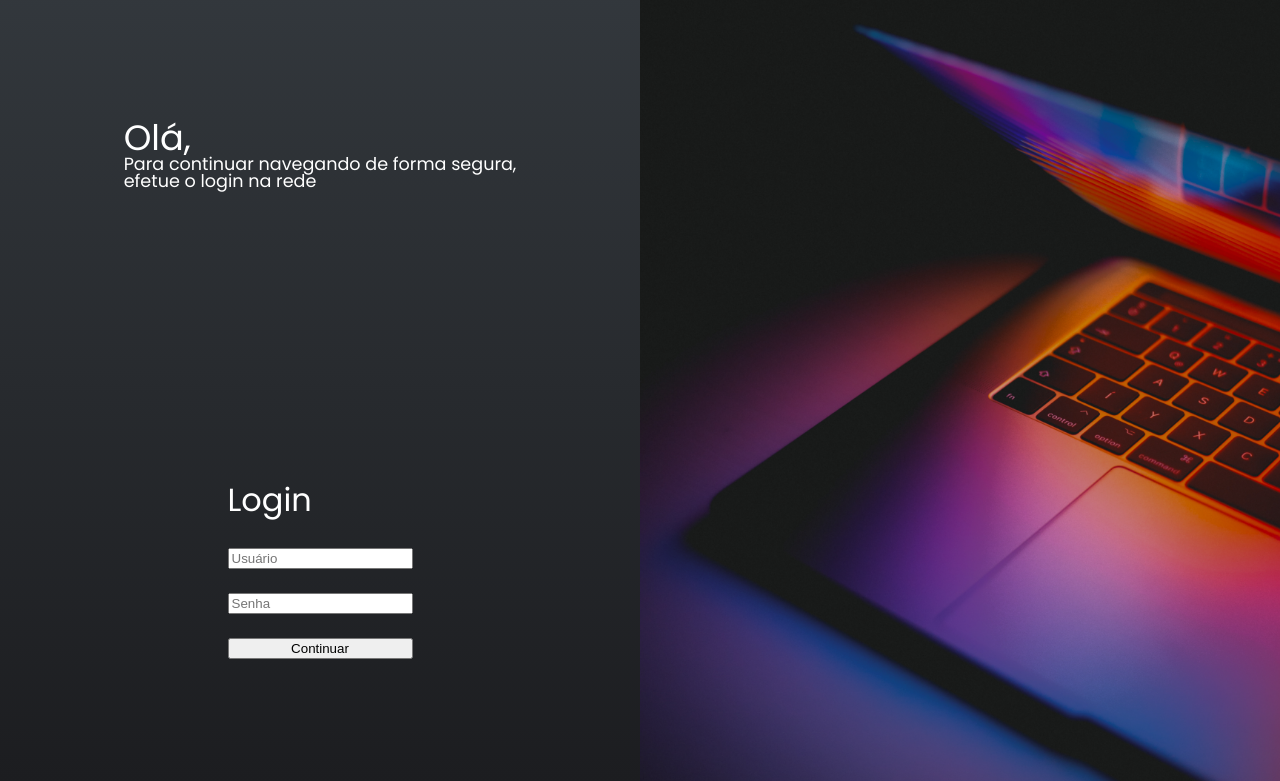
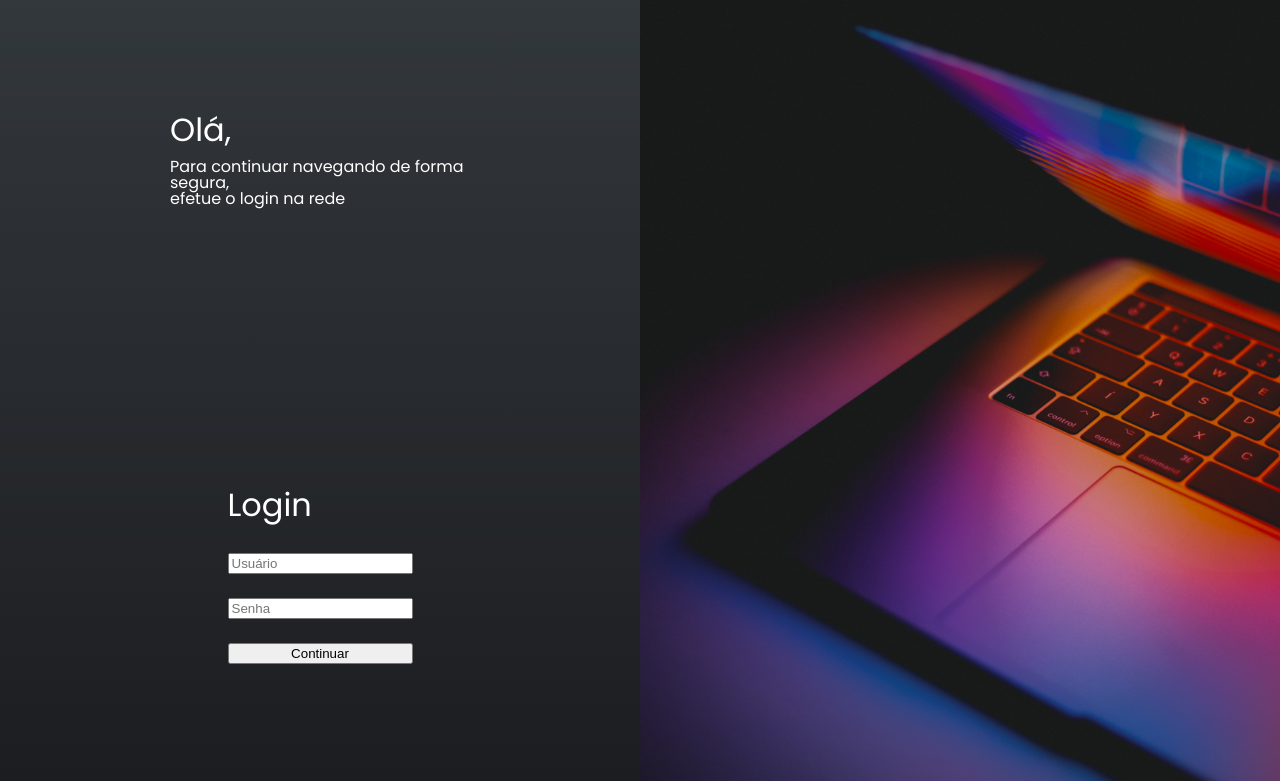
Before and after one commit to mykewayner/projeto-pb-compasso, a plain HTML site: page index.html in a window 1280 px wide. Shown: the part 19-800 px from the top of the page. Drawn offline with Linux system fonts and the light colour scheme.

Commit message:
Mudando Introdução

```diff
--- a/CSS/login-page-styles.css
+++ b/CSS/login-page-styles.css
@@ -5,12 +5,18 @@
 }
 
 .intro {
-    padding: 1em;
-    font-size: 1.1em;
+    margin: 1em;
 }
+
+.intro p {
+    max-width: 300px;
+
+}
+
 
 .intro h1 {
     font-size: 2em;
+    margin-bottom: 0.4em;
 }
 
 
```
